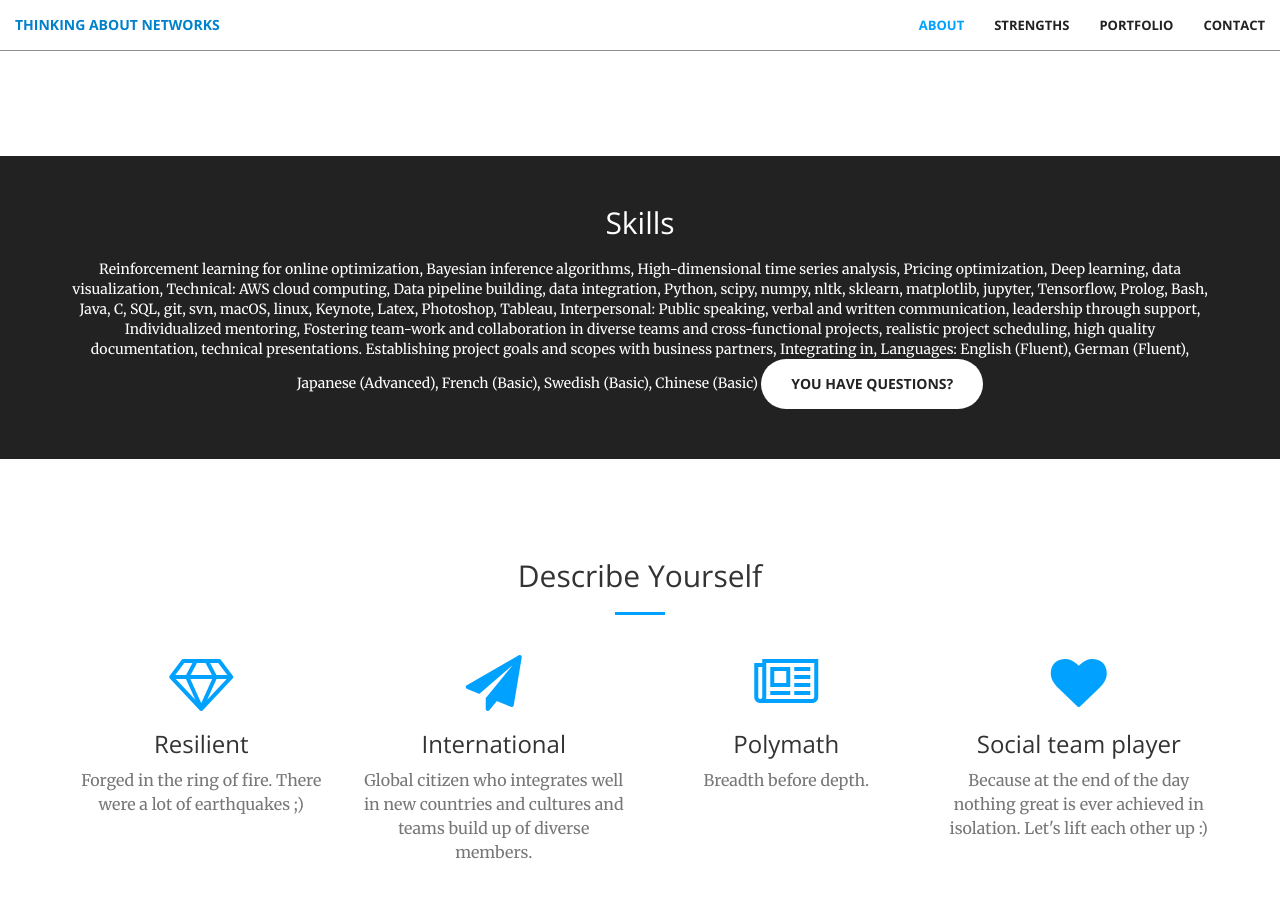
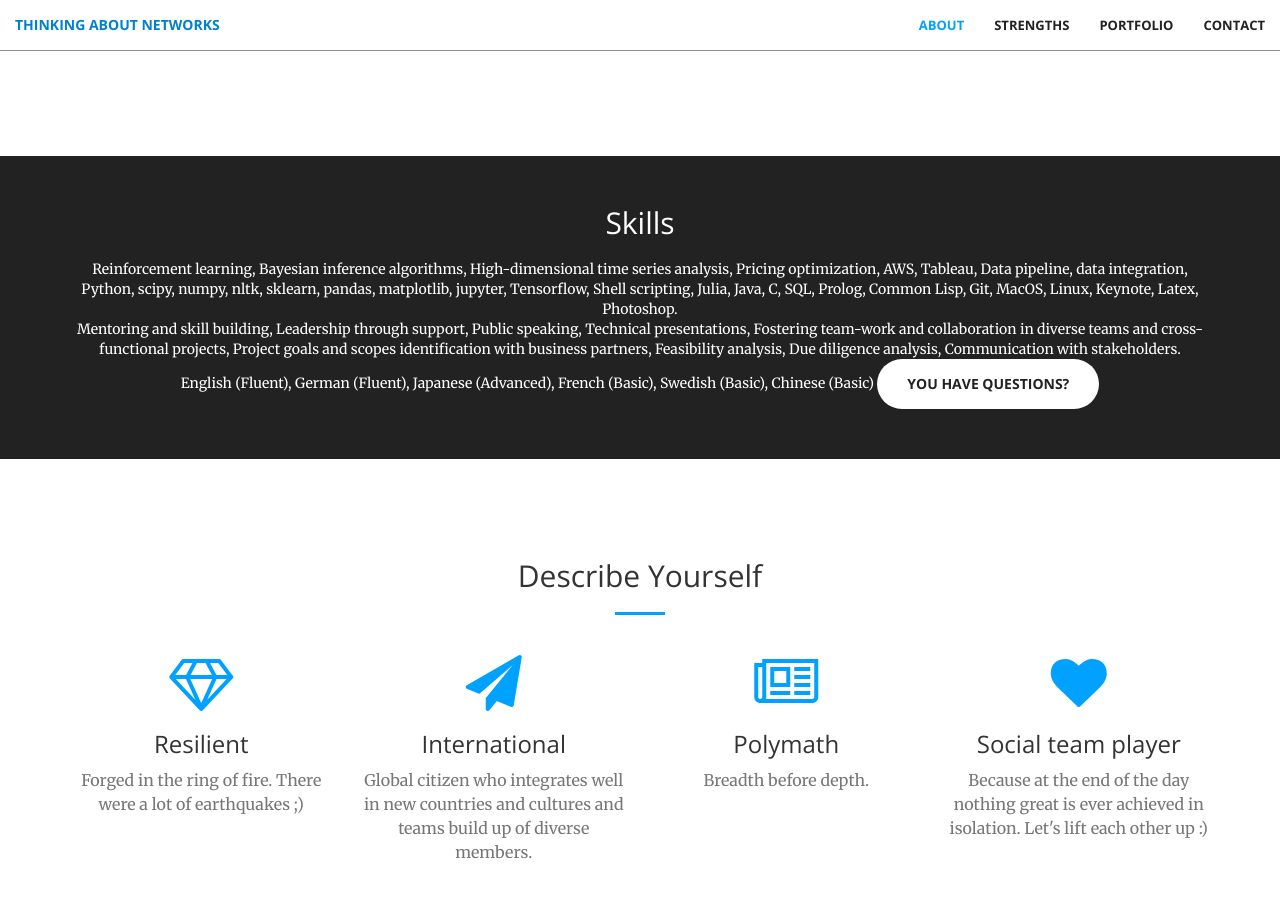
Before and after one commit to jvs--/jvs--.github.io, a Jekyll site: the page built from index.html, in a window 1280 px wide and 900 px high, scrolled down 1691 px. Built offline with Jekyll 4.4.1, drawn with Linux system fonts in a browser that asks for light colours.

Commit message:
edit skills section

```diff
--- a/_includes/aside.html
+++ b/_includes/aside.html
@@ -3,16 +3,18 @@
         <div class="call-to-action">
             <h2>Skills</h2>
 
-            Reinforcement learning for online optimization, Bayesian inference algorithms, High-dimensional time series
-            analysis, Pricing optimization, Deep learning, data visualization,
-            Technical: AWS cloud computing, Data pipeline building, data integration, Python, scipy, numpy, nltk,
-            sklearn, matplotlib, jupyter, Tensorflow, Prolog, Bash, Java, C, SQL, git, svn, macOS, linux, Keynote,
-            Latex, Photoshop, Tableau,
-            Interpersonal: Public speaking, verbal and written communication, leadership through support, Individualized
-            mentoring, Fostering team-work and collaboration in diverse teams and cross-functional projects, realistic
-            project scheduling, high quality documentation, technical presentations. Establishing project goals and
-            scopes with business partners, Integrating in,
-            Languages: English (Fluent), German (Fluent), Japanese (Advanced), French (Basic), Swedish (Basic), Chinese
+            Reinforcement learning, Bayesian inference algorithms, High-dimensional time series
+            analysis, Pricing optimization, AWS, Tableau, Data pipeline, data integration, Python, scipy, numpy, nltk,
+            sklearn, pandas, matplotlib, jupyter, Tensorflow, Shell scripting, Julia, Java, C, SQL, Prolog, Common Lisp,
+            Git, MacOS, Linux, Keynote,
+            Latex, Photoshop.
+            <br>
+            Mentoring and skill building, Leadership through support, Public speaking, Technical presentations,
+            Fostering team-work and collaboration in diverse teams and cross-functional projects, Project goals and
+            scopes identification with business partners, Feasibility analysis, Due diligence analysis, Communication
+            with stakeholders.
+            <br>
+            English (Fluent), German (Fluent), Japanese (Advanced), French (Basic), Swedish (Basic), Chinese
             (Basic)
 
             <a href="#contact" class="btn btn-default btn-xl wow tada">You have questions?</a>
```
